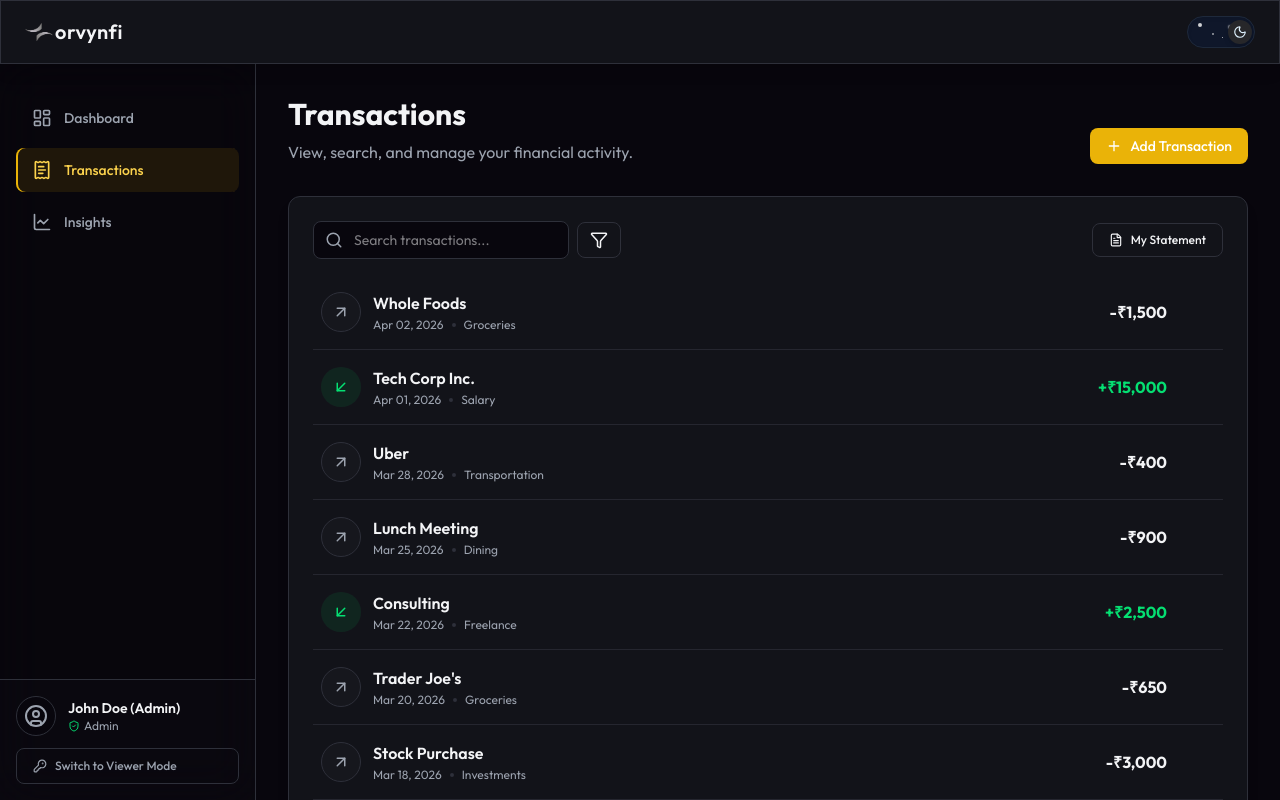
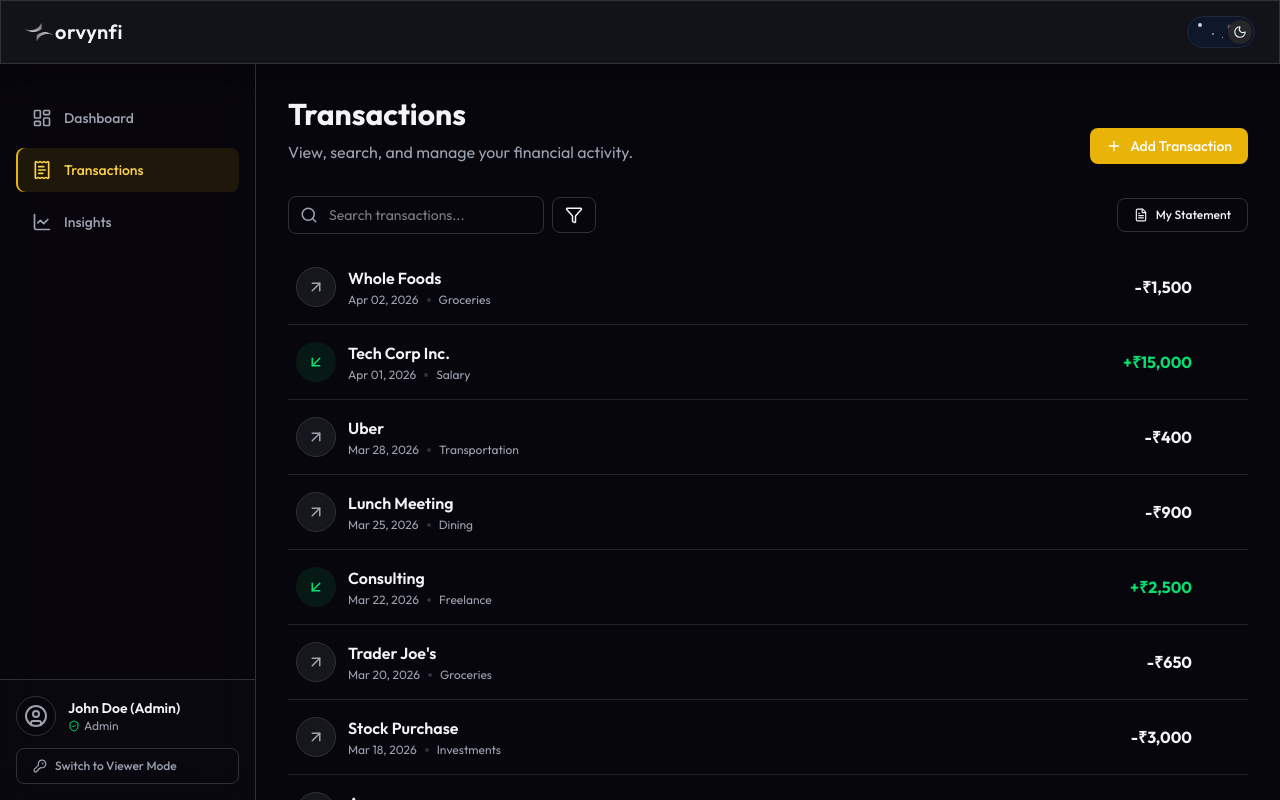
Before and after one commit to XSTRANGER-7/zorvyn-fi, a React (Vite) app: page /transactions in a window 1280 px wide. Shown: the top 800 px of the page. Built offline with nearby package versions, Linux system fonts and the light colour scheme.

Commit message:
ui fixed in trnsaction table

```diff
--- a/src/components/table/TransactionTable.tsx
+++ b/src/components/table/TransactionTable.tsx
@@ -57,10 +57,10 @@ export function TransactionTable() {
   };
 
   return (
-    <div className="space-y-4">
+    <div className="space-y-4 ">
 
       {/* Top Header Controls */}
-      <div className="flex flex-col sm:flex-row gap-4 items-start sm:items-center justify-between print:hidden">
+      <div className="flex flex-col sm:flex-row gap-4 items-start sm:items-center justify-between print:hidden ">
 
         {/* Search & Filter Trigger */}
         <div className="flex w-full sm:w-auto items-center gap-2">
--- a/src/pages/Transactions.tsx
+++ b/src/pages/Transactions.tsx
@@ -1,5 +1,5 @@
 import { useState } from 'react';
-import { Card } from '../components/ui/Card';
+
 import { TransactionTable } from '../components/table/TransactionTable';
 import { Button } from '../components/ui/Button';
 import { Plus } from 'lucide-react';
@@ -25,11 +25,9 @@ export function Transactions() {
         )}
       </header>
 
-      <Card className="p-0 sm:p-6 sm:overflow-hidden overflow-x-auto min-h-[400px]">
-        <div className="p-6 sm:p-0">
-          <TransactionTable />
-        </div>
-      </Card>
+      <div className="sm:overflow-hidden overflow-x-auto min-h-[400px]">
+        <TransactionTable />
+      </div>
 
       {/* Admin Specific Action Modal */}
       <AddTransactionModal
```
